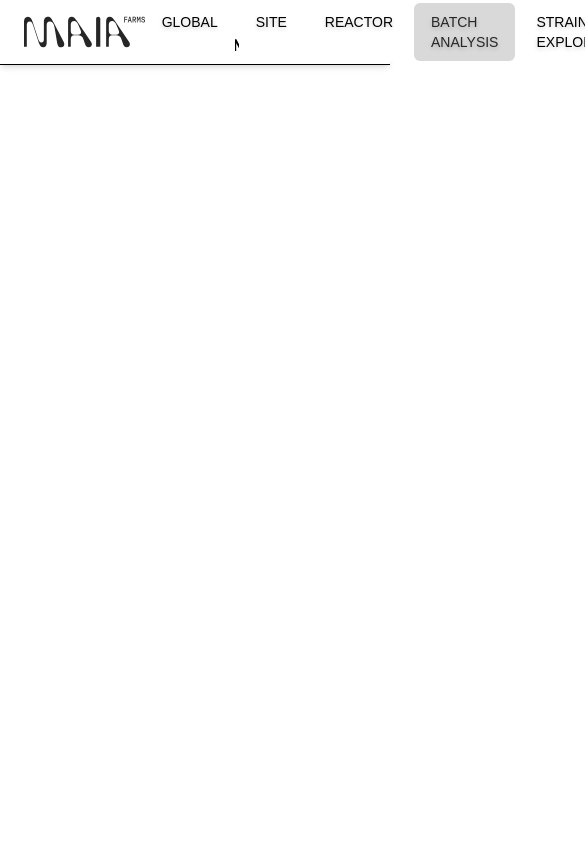
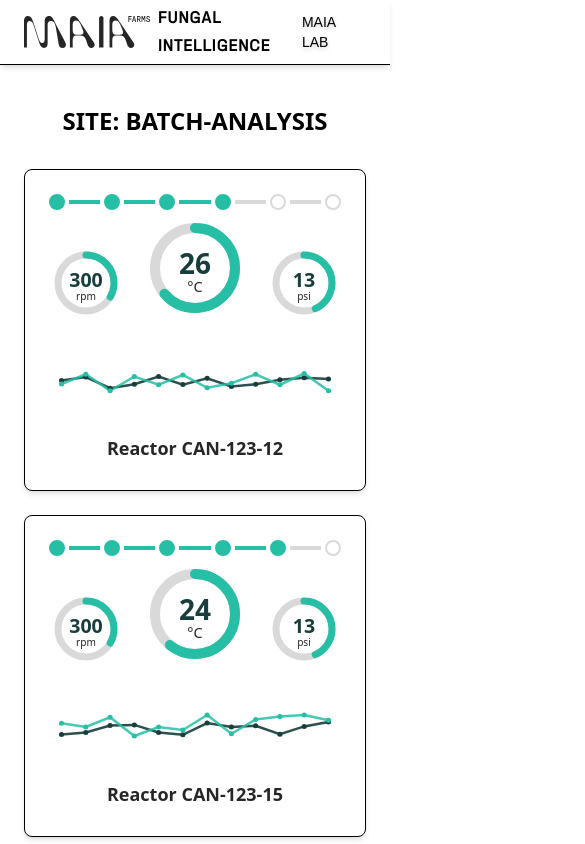
Before and after one commit to Maia-Farms/fungal-intelligence-platform, a React (Vite) app: page /batch-analysis in a window 390 px wide. Shown: the top 844 px of the page, 585 px wide, since content can reach past the window. Built offline with nearby package versions, Linux system fonts and the light colour scheme; a web font is replaced by a local one.

Commit message:
Update responsiveness of Stat Card child components Update hover effect for options to edit controls or inspect reactor

```diff
--- a/src/App.tsx
+++ b/src/App.tsx
@@ -7,7 +7,7 @@ function App() {
     <>
     <Header />
     <Routes>
-      <Route path="/" element={<Site />} />
+      <Route path="/:id" element={<Site />} />
     </Routes>
     </>);
 }
--- a/src/components/Header.tsx
+++ b/src/components/Header.tsx
@@ -4,11 +4,13 @@ import Logo from "./../assets/Wordmark - Black.svg";
 
 
 const navLinks = [
-  { name: "GLOBAL", path: "/global" },
-  { name: "SITE", path: "/site" },
-  { name: "REACTOR", path: "/reactor" },
-  { name: "BATCH ANALYSIS", path: "/batch-analysis" },
-  { name: "STRAINS EXPLORE", path: "/strains" },
+  { name: "MAIA LAB", path: "/maia-lab" },
+
+  // { name: "GLOBAL", path: "/global" },
+  // { name: "SITE", path: "/site" },
+  // { name: "REACTOR", path: "/reactor" },
+  // { name: "BATCH ANALYSIS", path: "/batch-analysis" },
+  // { name: "STRAINS EXPLORE", path: "/strains" },
 ];
 
 // Utility: returns true if current path matches link path
--- a/src/components/LinePlotMock.tsx
+++ b/src/components/LinePlotMock.tsx
@@ -1,25 +1,30 @@
 import React from "react";
 
 interface LinePlotMockProps {
-  width?: number;
-  height?: number;
+  width?: number; // Logical width for viewBox math
+  height?: number; // Logical height for viewBox math
   phData: number[];
   doData: number[];
   className?: string;
 }
 
-const chartPadding = 32;
-const chartWidth = 400;
-const chartHeight = 160;
+const chartPadding = 20; // Less for a closer-to-edge look
+const chartWidth = 340;  // Logical width for viewBox, not rendered px
+const chartHeight = 100; // Logical height
 
-// Utility to scale data to chart Y-coord
 function scale(value: number, [min, max]: [number, number], height: number) {
   return chartPadding + ((max - value) / (max - min)) * (height - 2 * chartPadding);
 }
 
-export default function LinePlotMock({ width = chartWidth, height = chartHeight, className = "", phData, doData }: LinePlotMockProps) {
-  // Build points for each series
+export default function LinePlotMock({
+  width = chartWidth,
+  height = chartHeight,
+  className = "",
+  phData,
+  doData
+}: LinePlotMockProps) {
   const xStep = (width - 2 * chartPadding) / (phData.length - 1);
+
   const pHPoints = phData.map((d, i) =>
     `${chartPadding + i * xStep},${scale(d, [6.5, 7.3], height)}`
   ).join(" ");
@@ -28,8 +33,15 @@ export default function LinePlotMock({ width = chartWidth, height = chartHeight,
   ).join(" ");
 
   return (
-    <div>
-      <svg width={width} height={height} className="block mx-auto">
+    <div className={className} style={{ width: "100%" }}>
+      <svg
+        width="100%"
+        height={height}
+        viewBox={`0 0 ${width} ${height}`}
+        preserveAspectRatio="none"
+        className="block"
+        style={{ display: "block" }}
+      >
         {/* DO Line */}
         <polyline
           points={doPoints}
@@ -46,12 +58,19 @@ export default function LinePlotMock({ width = chartWidth, height = chartHeight,
           strokeWidth={2.5}
           opacity={0.85}
         />
-        {/* Optionally add points */}
         {doData.map((d, i) => (
-          <circle key={i} cx={chartPadding + i * xStep} cy={scale(d, [80, 100], height)} r={2.5} fill="#173D3C" />
+          <circle key={`do-${i}`}
+            cx={chartPadding + i * xStep}
+            cy={scale(d, [80, 100], height)}
+            r={2.5} fill="#173D3C"
+          />
         ))}
         {phData.map((d, i) => (
-          <circle key={i} cx={chartPadding + i * xStep} cy={scale(d, [6.5, 7.3], height)} r={2.5} fill="#26bfa6" />
+          <circle key={`ph-${i}`}
+            cx={chartPadding + i * xStep}
+            cy={scale(d, [6.5, 7.3], height)}
+            r={2.5} fill="#26bfa6"
+          />
         ))}
       </svg>
     </div>
--- a/src/components/SVGGaugeMock.tsx
+++ b/src/components/SVGGaugeMock.tsx
@@ -1,58 +1,63 @@
 import React from "react";
 
-type SVGGaugeProps = {
-  value: number;       // Current value (e.g. 62)
-  min?: number;        // Minimum (default 0)
-  max?: number;        // Maximum (default 100)
-  title?: string;      // Label or header for the gauge
-  units?: string;      // (e.g. "°C", "pH")
-  size?: number;       // SVG diameter in px (default 120)
+interface SVGGaugeProps {
+  value: number;
+  min?: number;
+  max?: number;
+  units?: string;
+  title?: string;
+  // size?: number; // REMOVE this prop
   className?: string;
-};
+  aspectRatio?: number; // Optional: lets you tweak the visual shape
+}
+
+const LOGICAL_SIZE = 120; // The virtual coordinate system for your gauge
 
 const SVGGauge: React.FC<SVGGaugeProps> = ({
   value,
   min = 0,
   max = 100,
+  units,
   title,
-  units,
-  size = 120,
-  className = "",
+  aspectRatio = 1, // 1 (circle), >1 (wide oval), <1 (tall oval)
+  className = ""
 }) => {
   const percent = Math.max(0, Math.min(1, (value - min) / (max - min)));
-  const radius = (size / 2) - 12;
-  const cx = size / 2, cy = size / 2;
+  const radius = LOGICAL_SIZE / 2 - 12;
+  const cx = LOGICAL_SIZE / 2, cy = LOGICAL_SIZE / 2;
   const circ = 2 * Math.PI * radius;
   const strokeDashoffset = circ * (1 - percent);
-  // Arc colors: adjust for your brand!
-  const arcColor = "#26bfa6";
-  const bgColor = "#D9D9D9";
 
   return (
-    <div className={`flex flex-col items-center ${className}`}>
-      {title && <div className="font-halvar mb-2 text-xs text-[#262626]">{title}</div>}
-      <svg width={size} height={size} className="block">
-        {/* Track (background arc) */}
+    <div className={`w-full flex flex-col items-center ${className}`}>
+      <svg
+        width="100%"
+        height="auto"
+        viewBox={`0 0 ${LOGICAL_SIZE * aspectRatio} ${LOGICAL_SIZE}`}
+        style={{ maxWidth: "100px", height: "auto", display: "block" }}
+        preserveAspectRatio="xMidYMid meet"
+      >
+        {/* Background arc */}
         <circle
-          cx={cx}
+          cx={cx * aspectRatio}
           cy={cy}
           r={radius}
           fill="none"
-          stroke={bgColor}
+          stroke="#D9D9D9"
           strokeWidth="12"
         />
         {/* Value arc */}
         <circle
-          cx={cx}
+          cx={cx * aspectRatio}
           cy={cy}
           r={radius}
           fill="none"
-          stroke={arcColor}
+          stroke="#26bfa6"
           strokeWidth="12"
           strokeDasharray={circ}
           strokeDashoffset={strokeDashoffset}
           strokeLinecap="round"
-          transform={`rotate(-90 ${cx} ${cy})`}
+          transform={`rotate(-90 ${cx * aspectRatio} ${cy})`}
           style={{ transition: "stroke-dashoffset 0.6s cubic-bezier(.4,2,.1,1)" }}
         />
         {/* Value text */}
@@ -62,9 +67,9 @@ const SVGGauge: React.FC<SVGGaugeProps> = ({
           textAnchor="middle"
           alignmentBaseline="middle"
           className="font-halvar font-bold"
-          style={{ fontSize: size * 0.25, fill: "#173D3C" }}
+          style={{ fontSize: LOGICAL_SIZE * 0.28, fill: "#173D3C" }}
         >
-          {value}
+          {Math.round(value)}
         </text>
         {/* Units */}
         {units &&
@@ -74,12 +79,15 @@ const SVGGauge: React.FC<SVGGaugeProps> = ({
             textAnchor="middle"
             alignmentBaseline="middle"
             className="font-halvar"
-            style={{ fontSize: size * 0.14, fill: "#262626" }}
+            style={{ fontSize: LOGICAL_SIZE * 0.145, fill: "#262626" }}
           >
             {units}
           </text>
         }
       </svg>
+      {title && (
+        <span className="mt-1 text-xs font-halvar text-[#262626]">{title}</span>
+      )}
     </div>
   );
 };
--- a/src/components/StatCard.tsx
+++ b/src/components/StatCard.tsx
@@ -1,17 +1,22 @@
+import { useState } from "react";
+import { useNavigate } from "react-router-dom";
 import LinePlotMock from "./LinePlotMock";
 import { StepProgressBar } from "./StepProgressBar";
 import SVGGauge from "./SVGGaugeMock";
+import React from "react";
 
 interface StatCardProps {
     title: string;
     temp: number;
     rpm: number;
     psi: number;
-    phData: number[];    // Array of pH values for the line plot
-    doData: number[];    // Array of DO (oxygen) values for the line plot
-    currentStage: number; // Optional current stage for StepProgressBar
+    phData: number[];
+    doData: number[];
+    currentStage: number;
+    onEdit: (newRpm: number, newPsi: number) => void;
     height?: number;
     className?: string;
+    reactorId?: string;  // <-- needed for navigation
 }
 
 export const StatCard: React.FC<StatCardProps> = ({
@@ -22,31 +27,89 @@ export const StatCard: React.FC<StatCardProps> = ({
     phData,
     doData,
     currentStage,
+    onEdit,
+    reactorId, // <-- pass the reactor id, e.g. "CAN-123-12"
     height = 240,
     className = "",
 }) => {
+    const [dialogOpen, setDialogOpen] = useState(false);
+    const [editRpm, setEditRpm] = useState(rpm);
+    const [editPsi, setEditPsi] = useState(psi);
+    const navigate = useNavigate();
+
+    // Sync inputs if parent changes values externally
+    React.useEffect(() => {
+      setEditRpm(rpm);
+      setEditPsi(psi);
+    }, [rpm, psi]);
+
+    // Overlay handlers
+    const handleEditControls = (e: React.MouseEvent) => {
+        e.stopPropagation(); // Prevent card click
+        setDialogOpen(true);
+    };
+    const handleViewReactor = (e: React.MouseEvent) => {
+        e.stopPropagation();
+        // If you have a canonical detail page like /reactor/CAN-123-12...
+        if (reactorId) navigate(`/reactor/${reactorId}`);
+    };
+
+    const handleDialogSave = () => {
+        setDialogOpen(false);
+        onEdit(editRpm, editPsi);
+    };
+
     return (
-        <div
-            className={`bg-white border border-black rounded-lg shadow-md p-4 flex flex-col justify-between ${className}`}
+        <>
+            {/* Root button/card (relative for overlay anchoring) */}
+            <button
+                type="button"
+                className={`group relative w-full text-left focus:outline-none cursor-pointer ${className}`}
                 style={{ minHeight: height + 64 }}
+                tabIndex={0}
             >
+                {/* Overlay with two buttons (only on hover/focus), pointer-events-auto for buttons */}
+                <div className="absolute inset-0 z-10 flex items-center justify-center">
+                    <div className="opacity-0 group-hover:opacity-100 group-focus:opacity-100 transition-opacity duration-150
+                                    bg-black/60 w-full h-full flex flex-col gap-2 items-center justify-center pointer-events-none">
+                        <div className="flex gap-4 pointer-events-auto">
+                            {/* Edit Controls */}
+                            <button
+                                className="px-4 py-2 rounded bg-[#26bfa6] text-white font-halvar font-semibold shadow hover:bg-[#173D3C] transition"
+                                type="button"
+                                tabIndex={-1}
+                                onClick={handleEditControls}
+                            >
+                                Edit Controls
+                            </button>
+                            {/* View Reactor */}
+                            <button
+                                className="px-4 py-2 rounded bg-white text-[#173D3C] border-2 border-[#173D3C] font-halvar font-semibold shadow hover:bg-[#173D3C] hover:text-white transition"
+                                type="button"
+                                tabIndex={-1}
+                                onClick={handleViewReactor}
+                            >
+                                View Reactor
+                            </button>
+                        </div>
+                    </div>
+                </div>
+                {/* Main card */}
+                <div className="bg-white border border-black rounded-lg shadow-md p-4 flex flex-col h-full relative z-0 transition">
                     <div className="flex-1">
                         <StepProgressBar currentStage={currentStage} />
                         <div className="flex flex-row items-end justify-center gap-6">
-                {/* Left: Small dial for RPM */}
-                <div className="flex flex-col items-center">
-                    <SVGGauge value={rpm} min={0} max={1200} units="rpm" size={100} title="" />
+                            <div className="flex flex-col items-center w-full max-w-[70px]">
+                                <SVGGauge value={rpm} min={0} max={900} units="rpm" title="" />
                             </div>
-                {/* Center: Large temp dial */}
-                <div className="flex flex-col items-center">
-                    <SVGGauge value={temp} min={0} max={100} units="°C" size={125} title="" />
+                            <div className="flex flex-col items-center w-full max-w-[100px]">
+                                <SVGGauge value={temp} min={0} max={40} units="°C" title="" />
                             </div>
-                {/* Right: Small dial for PSI */}
-                <div className="flex flex-col items-center">
-                    <SVGGauge value={psi} min={0} max={30} units="psi" size={100} title="" />
+                            <div className="flex flex-col items-center w-full max-w-[70px]">
+                                <SVGGauge value={psi} min={0} max={30} units="psi" title="" />
                             </div>
                         </div>
-              <LinePlotMock width={300} height={150} className="mt-4" phData={phData} doData={doData} />
+                        <LinePlotMock width={300} height={100} className="mt-4" phData={phData} doData={doData} />
                     </div>
                     <div className="mb-2">
                         <h3 className="font-halvar text-lg font-semibold text-[#262626] mb-1 text-center">
@@ -54,5 +117,50 @@ export const StatCard: React.FC<StatCardProps> = ({
                         </h3>
                     </div>
                 </div>
+            </button>
+
+            {/* Edit Dialog (unchanged) */}
+            {dialogOpen && (
+                <div className="fixed inset-0 z-50 bg-black/50 flex items-center justify-center">
+                    <div className="bg-white rounded-xl p-6 w-full max-w-xs shadow-lg flex flex-col">
+                        <h2 className="font-halvar font-bold text-lg mb-4 text-[#173D3C] text-center">Edit Controls</h2>
+                        <label className="block mb-3">
+                            <span className="block text-xs text-[#555] mb-1 font-halvar">Impeller RPM</span>
+                            <input
+                                type="number"
+                                className="w-full px-3 py-2 border rounded font-mono"
+                                value={editRpm}
+                                min={0} max={900} step={1}
+                                onChange={e => setEditRpm(Number(e.target.value))}
+                            />
+                        </label>
+                        <label className="block mb-4">
+                            <span className="block text-xs text-[#555] mb-1 font-halvar">Compressed Air PSI</span>
+                            <input
+                                type="number"
+                                className="w-full px-3 py-2 border rounded font-mono"
+                                value={editPsi}
+                                min={0} max={30} step={0.1}
+                                onChange={e => setEditPsi(Number(e.target.value))}
+                            />
+                        </label>
+                        <div className="flex gap-2 justify-end">
+                            <button
+                                className="px-3 py-1 rounded bg-gray-300 hover:bg-gray-400 font-halvar"
+                                onClick={() => setDialogOpen(false)}
+                            >
+                                Cancel
+                            </button>
+                            <button
+                                className="px-3 py-1 rounded bg-[#26bfa6] text-white font-halvar hover:bg-[#173D3C]"
+                                onClick={handleDialogSave}
+                            >
+                                Save
+                            </button>
+                        </div>
+                    </div>
+                </div>
+            )}
+        </>
     );
 };
--- a/src/components/StepProgressBar.tsx
+++ b/src/components/StepProgressBar.tsx
@@ -1,5 +1,4 @@
 import React from "react";
-import clsx from "clsx"; // (Optional, tailwind helper, or use string templates)
 
 const STAGES = [
   "Recipe Created",
@@ -11,49 +10,49 @@ const STAGES = [
 ];
 
 interface StepProgressBarProps {
-  currentStage: number; // 0-based: 0="Recipe Created", 5="Harvested"
-  stages?: string[];    // Optional to override
+  currentStage: number; // 0-based index
+  stages?: string[];
+  className?: string;
 }
 
 export const StepProgressBar: React.FC<StepProgressBarProps> = ({
   currentStage,
   stages = STAGES,
+  className = "",
 }) => (
-  <div className="w-full flex flex-col items-center pb-4">
-    {/* Step Dots and Connecting Bars */}
-    <div className="flex items-center w-full">
-      {stages.map((stage, idx) => (
-        <React.Fragment key={stage}>
+  <div className={`w-full py-2 flex flex-col items-center ${className}`}>
+    {/* Dots/Bars row: flex, will fill card width */}
+    <div className="flex items-center w-full px-2 md:px-4">
+      {stages.map((_, idx) => (
+        <React.Fragment key={idx}>
           {/* Dot */}
-          <div className="flex flex-col items-center">
+          <div className="flex flex-col items-center z-10">
             <div
-              className={clsx(
-                "rounded-full w-4 h-4 border-2",
-                idx <= currentStage
+              className={`rounded-full w-4 h-4 border-2 transition
+                ${idx <= currentStage
                   ? "bg-[#26bfa6] border-[#26bfa6]"
-                  : "bg-white border-[#D9D9D9]"
-              )}
+                  : "bg-white border-[#D9D9D9]"}
+              `}
             />
           </div>
-          {/* Connecting bar except after last dot */}
+          {/* Bar, unless last dot */}
           {idx < stages.length - 1 && (
             <div
-              className={clsx(
-                "h-1 flex-1 mx-1 md:mx-2",
-                idx < currentStage
-                  ? "bg-[#26bfa6]"
-                  : "bg-[#D9D9D9]"
-              )}
-              style={{ minWidth: 20 }}
+              className={`flex-1 h-1 mx-1 md:mx-2 transition
+                ${idx < currentStage ? "bg-[#26bfa6]" : "bg-[#D9D9D9]"}`}
+              style={{ minWidth: 10 }}
             />
           )}
         </React.Fragment>
       ))}
     </div>
-    {/* Step Labels */}
-    {/* <div className="flex w-full justify-between mt-1">
+    {/* Labels under dots: will also stretch responsively */}
+    {/* <div className="flex w-full justify-between mt-1 px-1">
       {stages.map((stage, idx) => (
-        <div key={stage} className="w-1/6 text-xs text-center font-halvar" style={{minWidth: 60}}>
+        <div
+          key={stage}
+          className="text-[10px] sm:text-xs text-center font-halvar w-1/6 whitespace-nowrap px-[1px] truncate"
+        >
           {stage}
         </div>
       ))}
--- a/src/pages/Site.tsx
+++ b/src/pages/Site.tsx
@@ -2,15 +2,9 @@ import { useParams } from "react-router-dom";
 import { useEffect, useState } from "react";
 import { StatCard } from "../components/StatCard";
 
-// Realistic random generators
+// Realistic random generators for temp, ph, DO (but NOT rpm/psi)
 function randomTemp() {
   return +(Math.random() * 5 + 21).toFixed(1);  // 21.0 - 26.0
-}
-function randomRpm() {
-  return +(Math.random() * 150 + 200).toFixed(0);  // 200 - 350
-}
-function randomPsi() {
-  return +(Math.random() * 4 + 10).toFixed(1);  // 10.0 - 14.0
 }
 function randomPh() {
   return +(Math.random() * 0.3 + 6.8).toFixed(2); // 6.80 - 7.10
@@ -30,8 +24,8 @@ const reactorStages = [3, 4, 4, 2, 1, 3]; // Example stages for each reactor
 function initialMetrics() {
   return reactorIds.map(() => ({
     temp: randomTemp(),
-    rpm: randomRpm(),
-    psi: randomPsi(),
+    rpm: 300,                // <--- Initial value (fixed)
+    psi: 13.0,               // <--- Initial value (fixed)
     phData: Array.from({ length: 12 }, randomPh),
     doData: Array.from({ length: 12 }, randomDO),
   }));
@@ -39,27 +33,38 @@ function initialMetrics() {
 
 export default function Site() {
   const { id } = useParams<{ id: string }>();
-  const [metrics, setMetrics] = useState(initialMetrics);
+  const [metrics, setMetrics] = useState(() => initialMetrics());
+;
 
   useEffect(() => {
     const interval = setInterval(() => {
       setMetrics(prevMetrics =>
         prevMetrics.map(m => ({
           temp: randomTemp(),
-          rpm: randomRpm(),
-          psi: randomPsi(),
-          phData: [...m.phData.slice(1), randomPh()], // Remove oldest, add new
+          rpm: m.rpm,   // Preserves current value (user or initial)
+          psi: m.psi,
+          phData: [...m.phData.slice(1), randomPh()],
           doData: [...m.doData.slice(1), randomDO()],
         }))
       );
+
     }, 5000);
     return () => clearInterval(interval);
   }, []);
 
+  // Edit handler for an individual card: only updates rpm/psi for that card
+  function handleEdit(index: number, newRpm: number, newPsi: number) {
+    setMetrics(prev =>
+      prev.map((m, i) =>
+        i === index ? { ...m, rpm: newRpm, psi: newPsi } : m
+      )
+    );
+  }
+
   return (
     <div className="py-10 px-6 max-w-7xl mx-auto">
       <h1 className="font-halvar text-2xl font-semibold mb-8 text-center">
-        Site {id}
+        SITE: {id?.toUpperCase() || "REACTORS"}
       </h1>
       <div className="grid grid-cols-1 md:grid-cols-3 gap-6">
         {reactorIds.map((reactor, i) => (
@@ -72,6 +77,8 @@ export default function Site() {
             phData={metrics[i].phData}
             doData={metrics[i].doData}
             currentStage={reactorStages[i]}
+            onEdit={(newRpm, newPsi) => handleEdit(i, newRpm, newPsi)}
+            reactorId={reactor}
           />
         ))}
       </div>
```
Also changed, not shown: 1 other file (tests, documents, lock files or other folders). Lines whose indentation alone changed are shown as unchanged.
